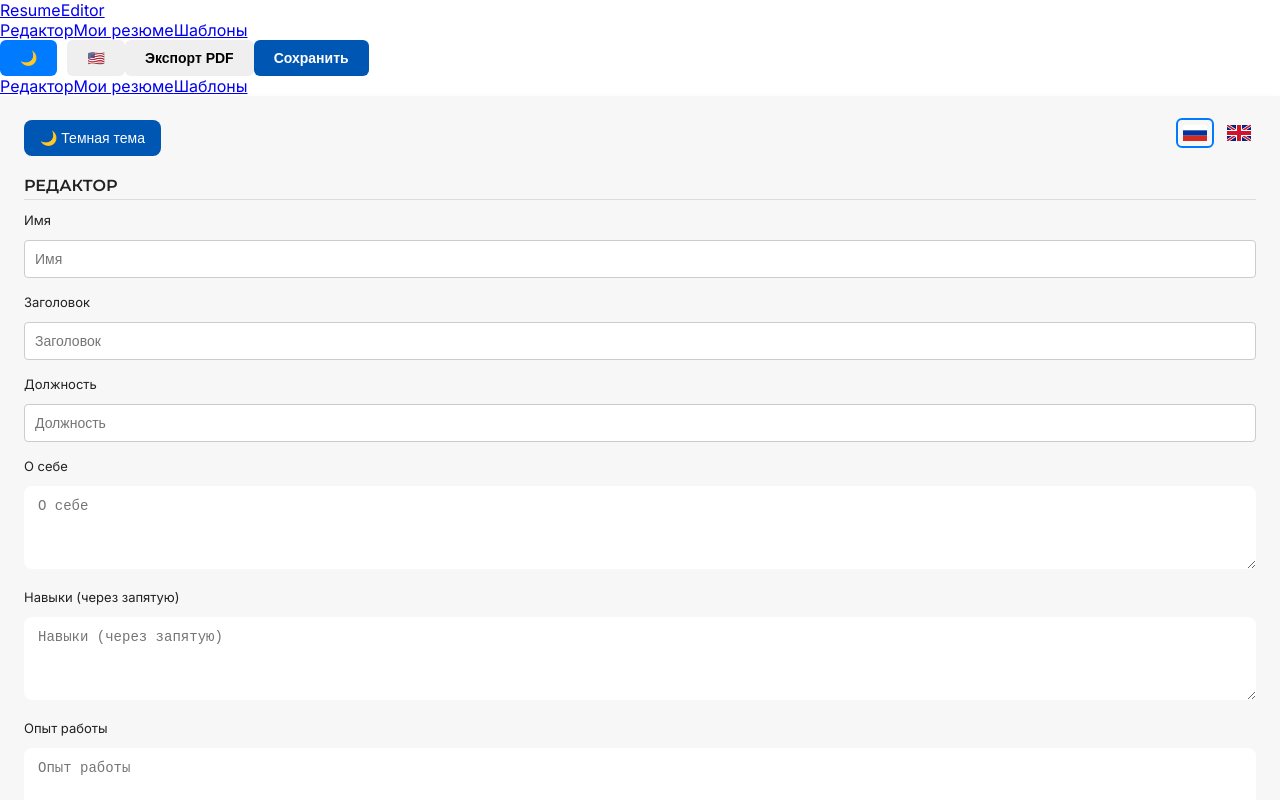
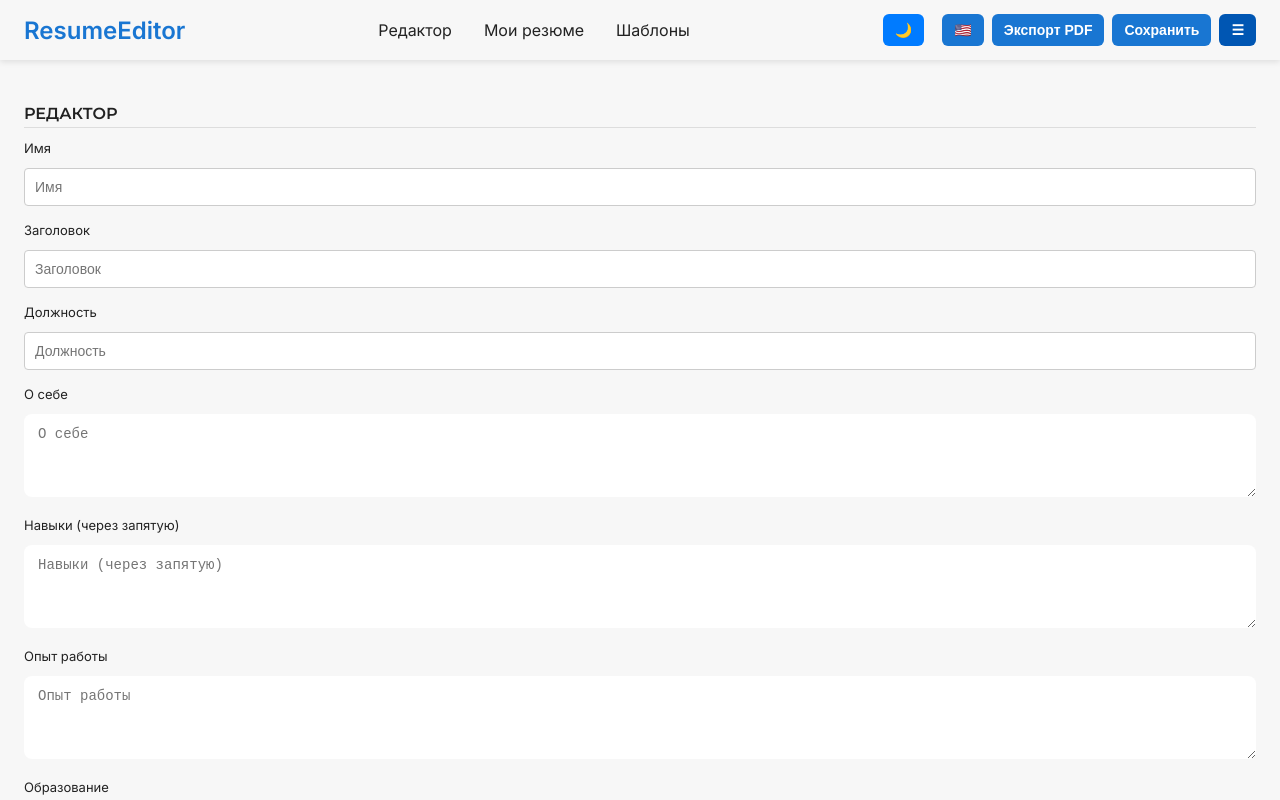
Before and after one commit to maestrotype/resume-editor, a React (Create React App) app in the folder client/: page / in a window 1280 px wide. Shown: the top 800 px of the page. Built offline with nearby package versions, Linux system fonts and the light colour scheme.

Commit message:
add header

```diff
--- a/client/src/components/Header.jsx
+++ b/client/src/components/Header.jsx
@@ -1,63 +1,46 @@
-import React from "react";
+// Новый src/components/Header.jsx
+import React, { useState } from "react";
 import { Link } from "react-router-dom";
 import { useTranslation } from "react-i18next";
+import "../styles/header.css";
 
 function Header({ toggleTheme, currentTheme, handleExportPDF, handleSave }) {
   const { t, i18n } = useTranslation();
+  const [menuOpen, setMenuOpen] = useState(false);
 
   const toggleLanguage = () => {
     i18n.changeLanguage(i18n.language === "en" ? "ru" : "en");
   };
 
+  const toggleMenu = () => {
+    setMenuOpen(!menuOpen);
+  };
+
   return (
-    <header className="w-full flex flex-wrap items-center justify-between p-4 shadow-md bg-white dark:bg-gray-900">
-      <div className="flex items-center gap-4">
-        <Link to="/" className="text-2xl font-bold text-blue-600 dark:text-white">
-          ResumeEditor
-        </Link>
-        <nav className="hidden md:flex gap-4">
-          <Link to="/" className="hover:underline">
-            {t('editor')}
-          </Link>
-          <Link to="/resumes" className="hover:underline">
-            {t('myResumes')}
-          </Link>
-          <Link to="/templates" className="hover:underline">
-            {t('templates')}
-          </Link>
-        </nav>
-      </div>
-
-      <div className="flex items-center gap-2">
-        <button onClick={toggleTheme} className="p-2">
+    <header className="header sticky-header">
+      <div className="logo">ResumeEditor</div>
+      <nav className={`nav ${menuOpen ? "open" : ""}`}>
+        <Link to="/" onClick={() => setMenuOpen(false)}>{t('editor')}</Link>
+        <Link to="/resumes" onClick={() => setMenuOpen(false)}>{t('myResumes')}</Link>
+        <Link to="/templates" onClick={() => setMenuOpen(false)}>{t('templates')}</Link>
+      </nav>
+      <div className="header-buttons">
+        <button onClick={toggleTheme} className="icon-button" aria-label="Toggle Theme">
           {currentTheme === "light" ? "🌙" : "☀️"}
         </button>
-
-        <button onClick={toggleLanguage} className="p-2">
+        <button onClick={toggleLanguage} className="icon-button" aria-label="Toggle Language">
           {i18n.language === "en" ? "🇷🇺" : "🇺🇸"}
         </button>
-
-        <button onClick={handleExportPDF} className="bg-blue-500 text-white px-3 py-1 rounded-md">
+        <button onClick={handleExportPDF} className="action-button">
           {t('exportPDF')}
         </button>
-
-        <button onClick={handleSave} className="bg-green-500 text-white px-3 py-1 rounded-md">
+        <button onClick={handleSave} className="action-button save-button">
           {t('save')}
         </button>
+        <button className="burger" onClick={toggleMenu}>
+          {menuOpen ? "✖️" : "☰"}
+        </button>
       </div>
-
-      {/* Mobile menu */}
-      <nav className="flex w-full justify-around mt-2 md:hidden">
-        <Link to="/" className="hover:underline">
-          {t('editor')}
-        </Link>
-        <Link to="/resumes" className="hover:underline">
-          {t('myResumes')}
-        </Link>
-        <Link to="/templates" className="hover:underline">
-          {t('templates')}
-        </Link>
-      </nav>
     </header>
   );
 }
--- a/client/src/components/ResumeEditor.jsx
+++ b/client/src/components/ResumeEditor.jsx
@@ -96,13 +96,13 @@ function ResumeEditor({ data, setData, pdfFormat, setPdfFormat, previewRef }) {
 
   return (
     <div className="editor">
-      <div className="header-editor">
+      {/* <div className="header-editor">
         <button onClick={() => setTheme(theme === "light" ? "dark" : "light")}>
           {theme === "light" ? `🌙 ${t("darkMode")}` : `☀️ ${t("lightMode")}`}
         </button>
 
         <LanguageSwitcher />
-      </div>
+      </div> */}
       <h2 className="section-title">{t("editor")}</h2>
 
       <label>{t("name")}</label>
--- a/client/src/index.js
+++ b/client/src/index.js
@@ -4,5 +4,11 @@ import App from "./App";
 import './i18n';
 import "./styles.css";
 
+import './styles/base.css';
+import './styles/layout.css';
+import './styles/resume-template.css';
+// import './styles/header.css';
+
+
 const root = ReactDOM.createRoot(document.getElementById("root"));
 root.render(<App />);
--- /dev/null
+++ b/client/src/styles/base.css
@@ -0,0 +1,12 @@
+html, body {
+    margin: 0;
+    padding: 0;
+    font-family: 'Inter', sans-serif;
+    background-color: var(--background-color);
+    color: var(--text-color);
+  }
+
+  a {
+    text-decoration: none;
+    color: inherit;
+  }
--- /dev/null
+++ b/client/src/styles/header.css
@@ -0,0 +1,123 @@
+/* src/styles/header.css */
+
+header {
+    background-color: var(--color-bg);
+    box-shadow: 0 2px 6px rgba(0, 0, 0, 0.1);
+    padding: 0.75rem 1.5rem;
+    display: flex;
+    align-items: center;
+    justify-content: space-between;
+    flex-wrap: wrap;
+}
+
+header .logo {
+    font-size: 1.5rem;
+    font-weight: bold;
+    color: var(--color-primary);
+    text-decoration: none;
+}
+
+header nav {
+    display: flex;
+    gap: 1rem;
+}
+
+header nav a {
+    color: var(--color-text);
+    font-weight: 500;
+    text-decoration: none;
+    padding: 0.5rem;
+}
+
+header nav a:hover {
+    text-decoration: underline;
+}
+
+.sticky-header {
+    position: sticky;
+    top: 0;
+    z-index: 50;
+}
+
+.fixed-width {
+    min-width: 110px;
+    width: 110px;
+    text-align: center;
+}
+
+.menu-toggle {
+    display: none;
+    background: none;
+    border: none;
+    font-size: 1.8rem;
+    cursor: pointer;
+}
+
+.header-buttons {
+    display: flex;
+    gap: 0.5rem;
+    align-items: center;
+}
+
+.header-buttons button {
+    background-color: var(--color-primary);
+    color: white;
+    border: none;
+    padding: 0.5rem 0.75rem;
+    border-radius: 0.375rem;
+    font-weight: 600;
+    cursor: pointer;
+    transition: background-color 0.2s ease;
+}
+
+.header-buttons button:hover {
+    background-color: #7b5fc8;
+}
+
+.language-switcher {
+    background: none;
+    border: none;
+    font-size: 1.25rem;
+    cursor: pointer;
+}
+
+.theme-switcher {
+    background: none;
+    border: none;
+    font-size: 1.5rem;
+    cursor: pointer;
+}
+
+/* Mobile version */
+@media (max-width: 768px) {
+    header {
+        flex-direction: column;
+        align-items: flex-start;
+        gap: 0.75rem;
+    }
+
+    header nav {
+        flex-direction: column;
+        width: 100%;
+    }
+
+    .nav {
+        display: none;
+        flex-direction: column;
+        width: 100%;
+        background: var(--color-bg);
+        padding: 1rem 0;
+    }
+
+    .nav.open {
+        display: flex;
+    }
+
+    .menu-toggle {
+        display: block;
+    }
+
+    .header-buttons {
+        flex-wrap: wrap;
+    }
+}
--- /dev/null
+++ b/client/src/styles/layout.css
@@ -0,0 +1,10 @@
+.wrapper {
+    display: flex;
+    flex-direction: column;
+    min-height: 100vh;
+  }
+
+  .main-content {
+    flex: 1;
+    padding: 1rem;
+  }
--- /dev/null
+++ b/client/src/styles/pdf-only.css
@@ -0,0 +1,9 @@
+body {
+    background: none;
+    margin: 0;
+  }
+
+  .resume-layout {
+    box-shadow: none;
+    border: none;
+  }
--- /dev/null
+++ b/client/src/styles/resume-template.css
@@ -0,0 +1,23 @@
+.resume-layout {
+    max-width: 800px;
+    margin: auto;
+    padding: 2rem;
+    background-color: white;
+    border-radius: 12px;
+    box-shadow: 0 0 15px rgba(0, 0, 0, 0.1);
+  }
+
+  .resume-header {
+    text-align: center;
+    margin-bottom: 2rem;
+  }
+
+  .skills-list {
+    display: flex;
+    flex-wrap: wrap;
+    gap: 0.5rem;
+  }
+
+  .section {
+    margin-bottom: 1.5rem;
+  }
```
